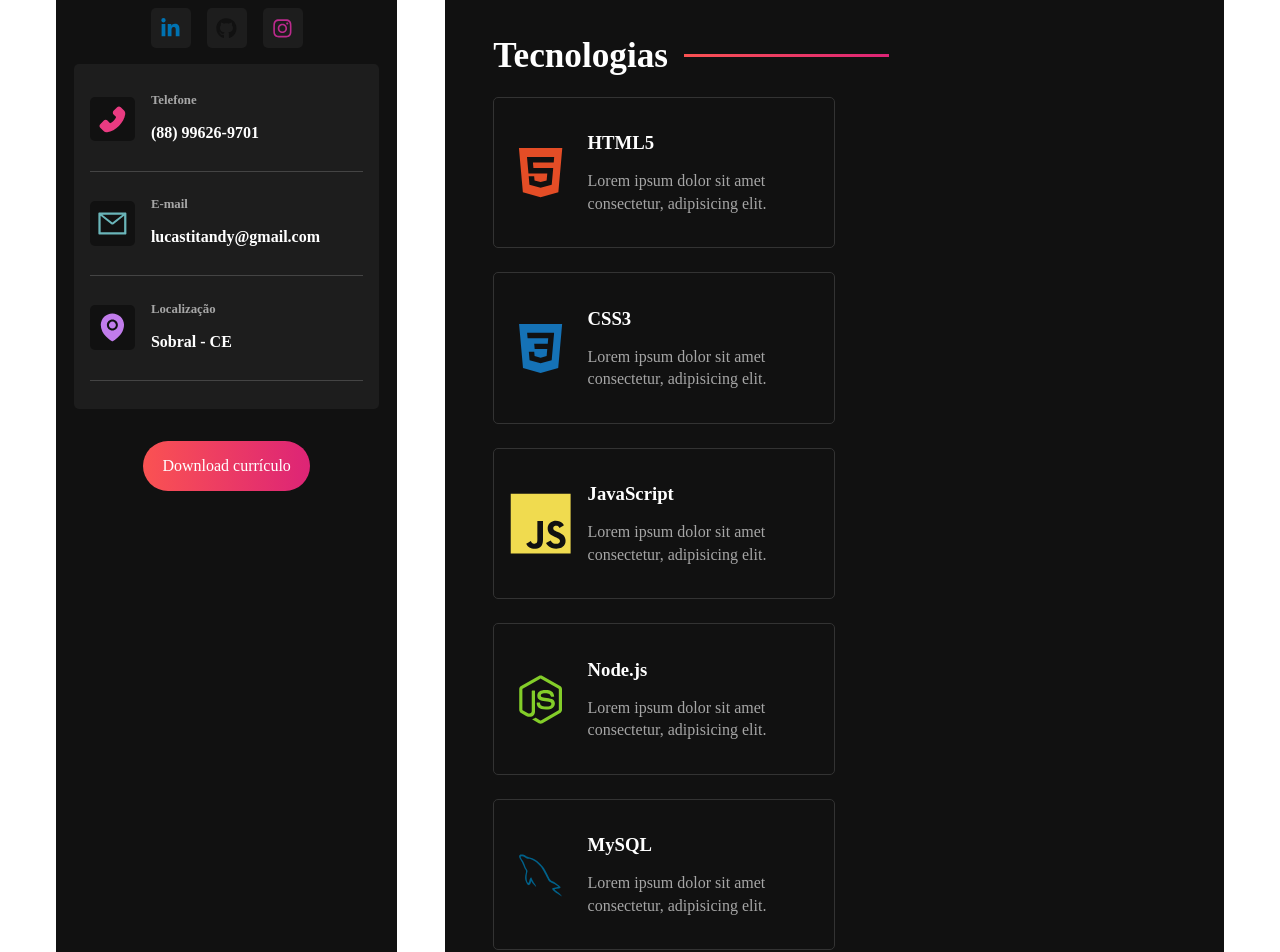
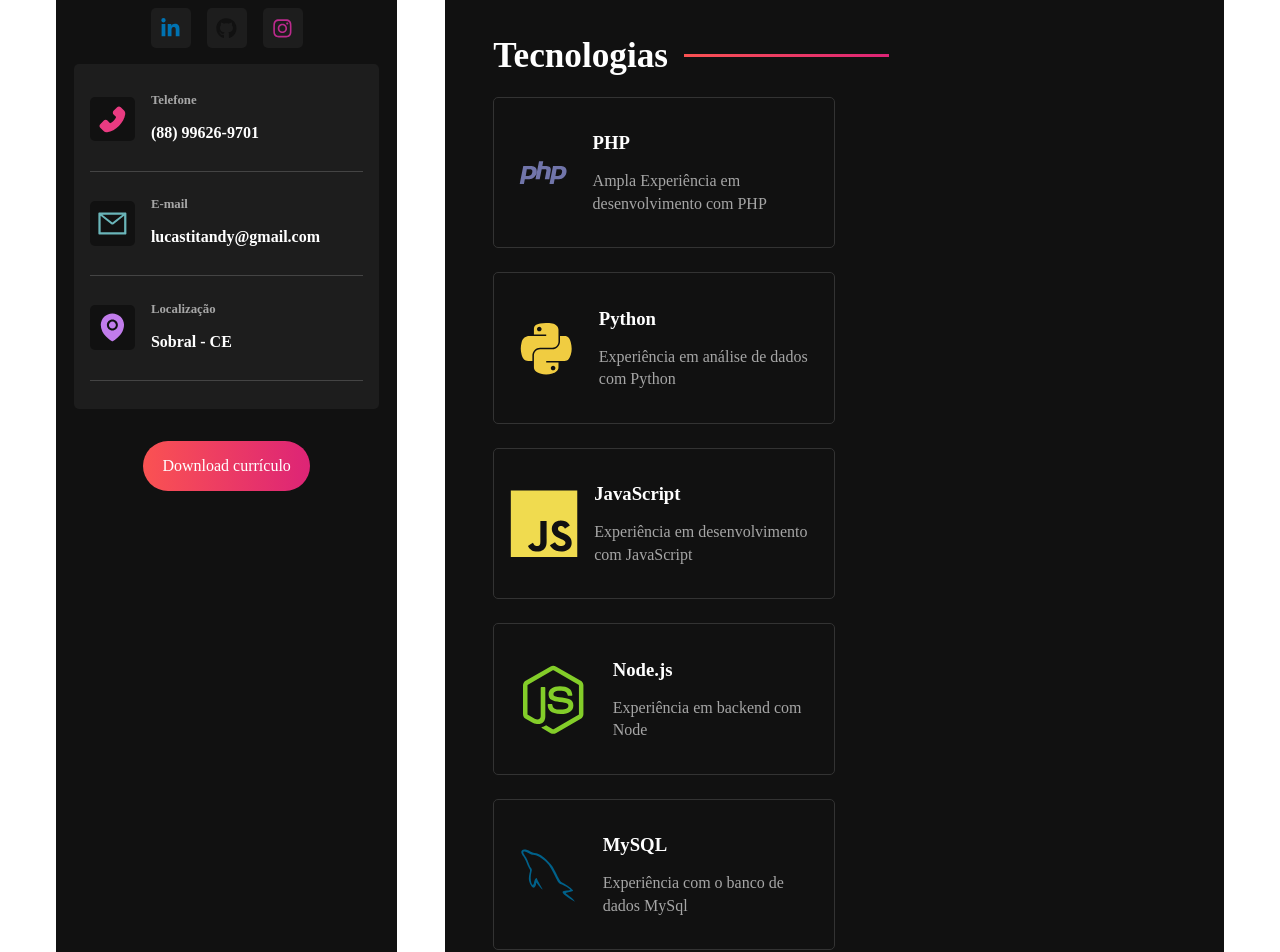
Before and after one commit to lucastandy/portfolio, a React (Vite) app: page / in a window 1280 px wide. Shown: the part 620-1572 px from the top of the page. Built offline with nearby package versions, Linux system fonts and the light colour scheme; the HTML template or start-up script is replaced by a standard one.

Commit message:
Atualizando a lista de stacks e estilos

```diff
--- a/src/components/TechnologiesContainer.jsx
+++ b/src/components/TechnologiesContainer.jsx
@@ -1,12 +1,12 @@
-import {DiHtml5, DiCss3, DiJsBadge, DiNodejsSmall, DiMysql, DiReact} from "react-icons/di";
+import {DiPhp, DiPython, DiJsBadge, DiNodejsSmall, DiMysql, DiPostgresql} from "react-icons/di";
 import '../styles/components/technologiescontainer.sass';
 const technologies = [
-    { id: "html", name: "HTML5", icon: <DiHtml5 /> },
-    { id: "css", name: "CSS3", icon: <DiCss3 /> },
-    { id: "js", name: "JavaScript", icon: <DiJsBadge /> },
-    { id: "node", name: "Node.js", icon: <DiNodejsSmall /> },
-    { id: "mysql", name: "MySQL", icon: <DiMysql /> },
-    { id: "react", name: "React", icon: <DiReact /> },
+    { id: "php", name: "PHP", text:"Ampla Experiência em desenvolvimento com PHP",icon: <DiPhp /> },
+    { id: "python", name: "Python", text:"Experiência em análise de dados com Python", icon: <DiPython /> },
+    { id: "js", name: "JavaScript", text:"Experiência em desenvolvimento com JavaScript", icon: <DiJsBadge /> },
+    { id: "node", name: "Node.js", text:"Experiência em backend com Node", icon: <DiNodejsSmall /> },
+    { id: "mysql", name: "MySQL", text:"Experiência com o banco de dados MySql", icon: <DiMysql /> },
+    { id: "postgres", name: "PostgreSql", text:"Experiência com o banco de dados PostgreSQL", icon: <DiPostgresql /> },
   ];
 const TechnologiesContainer = () => {
     return <section className="technologies-container">
@@ -17,7 +17,7 @@ const TechnologiesContainer = () => {
           {tech.icon}
           <div className="technology-info">
             <h3>{tech.name}</h3>
-            <p>Lorem ipsum dolor sit amet consectetur, adipisicing elit.</p>
+            <p>{tech.text}</p>
           </div>
         </div>
       ))}
--- a/src/styles/components/technologiescontainer.sass
+++ b/src/styles/components/technologiescontainer.sass
@@ -23,12 +23,12 @@
 
             svg
                 font-size: 6rem
-        #html
+        #php
             svg
-                color: #E44D26
-        #css
+                color: #7175aa
+        #python
             svg
-                color: #1572b6
+                color: #f0cc41
         #js
             svg
                 color: #f0db4f
@@ -39,6 +39,6 @@
         #mysql
             svg
                 color: #00618a
-        #react
+        #postgres
             svg
                 color: #61dafb
```
